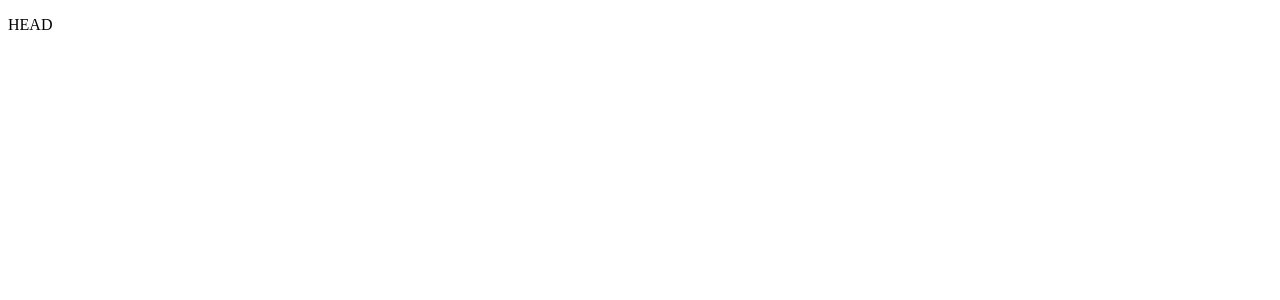
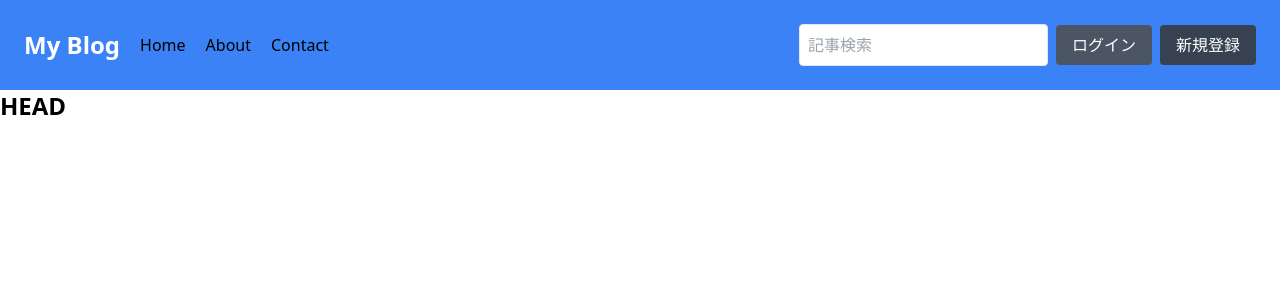
Before and after one commit to jpgits/tail-flask, a Flask app: page / in a window 1280 px wide. Before the commit the part shown is almost empty. Shown: the top 300 px of the page. Run offline with Flask 3, Linux system fonts and the light colour scheme; parts of the project's set-up code (start-up, migrations or seed data) failed here and were passed over.

Commit message:
header add

```diff
--- a/static/css/output.css
+++ b/static/css/output.css
@@ -554,8 +554,95 @@ video {
   --tw-contain-style:  ;
 }
 
+.ml-5 {
+  margin-left: 1.25rem;
+}
+
 .block {
   display: block;
+}
+
+.flex {
+  display: flex;
+}
+
+.items-center {
+  align-items: center;
+}
+
+.justify-between {
+  justify-content: space-between;
+}
+
+.space-x-5 > :not([hidden]) ~ :not([hidden]) {
+  --tw-space-x-reverse: 0;
+  margin-right: calc(1.25rem * var(--tw-space-x-reverse));
+  margin-left: calc(1.25rem * calc(1 - var(--tw-space-x-reverse)));
+}
+
+.space-x-2 > :not([hidden]) ~ :not([hidden]) {
+  --tw-space-x-reverse: 0;
+  margin-right: calc(0.5rem * var(--tw-space-x-reverse));
+  margin-left: calc(0.5rem * calc(1 - var(--tw-space-x-reverse)));
+}
+
+.rounded {
+  border-radius: 0.25rem;
+}
+
+.border {
+  border-width: 1px;
+}
+
+.bg-blue-500 {
+  --tw-bg-opacity: 1;
+  background-color: rgb(59 130 246 / var(--tw-bg-opacity));
+}
+
+.bg-green-600 {
+  --tw-bg-opacity: 1;
+  background-color: rgb(22 163 74 / var(--tw-bg-opacity));
+}
+
+.bg-green-700 {
+  --tw-bg-opacity: 1;
+  background-color: rgb(21 128 61 / var(--tw-bg-opacity));
+}
+
+.bg-gray-600 {
+  --tw-bg-opacity: 1;
+  background-color: rgb(75 85 99 / var(--tw-bg-opacity));
+}
+
+.bg-gray-700 {
+  --tw-bg-opacity: 1;
+  background-color: rgb(55 65 81 / var(--tw-bg-opacity));
+}
+
+.p-4 {
+  padding: 1rem;
+}
+
+.p-6 {
+  padding: 1.5rem;
+}
+
+.p-2 {
+  padding: 0.5rem;
+}
+
+.px-4 {
+  padding-left: 1rem;
+  padding-right: 1rem;
+}
+
+.py-2 {
+  padding-top: 0.5rem;
+  padding-bottom: 0.5rem;
+}
+
+.pl-5 {
+  padding-left: 1.25rem;
 }
 
 .text-2xl {
@@ -566,3 +653,13 @@ video {
 .font-bold {
   font-weight: 700;
 }
+
+.text-white {
+  --tw-text-opacity: 1;
+  color: rgb(255 255 255 / var(--tw-text-opacity));
+}
+
+.hover\:text-gray-200:hover {
+  --tw-text-opacity: 1;
+  color: rgb(229 231 235 / var(--tw-text-opacity));
+}
--- a/templates/layout.html
+++ b/templates/layout.html
@@ -2,11 +2,30 @@
 <html lang="ja">
 <head>
     <meta charset="UTF-8">
+    <link rel="stylesheet" href="static/css/output.css" type="text/css">
     <meta name="viewport" content="width=device-width, initial-scale=1.0">
     <title>{% block title %}Default{% endblock %}</title>
 </head>
 <body>
+    <header class="bg-blue-500 flex justify-between items-center p-6">
+        <div class="flex items-center">
+        <div class="text-white font-bold text-2xl">My Blog</div>
+        <nav class="ml-5">
+                <ul class="flex space-x-5">
+                    <li class="hover:text-gray-200"><a href="/">Home</a></li>
+                    <li class="hover:text-gray-200"><a href="/about">About</a></li>
+                    <li class="hover:text-gray-200"><a href="/contact">Contact</a></li>
+                </ul>
+            </nav>
+        </div>
+  <div class="flex items-center space-x-2">
+    <input type="text" placeholder="記事検索" class="p-2 border rounded">
+    <button class="bg-gray-600 text-white py-2 px-4 rounded">ログイン</button>
+    <button class="bg-gray-700 text-white py-2 px-4 rounded">新規登録</button>
+  </div>
+    </header>
     {% block content %}
+
 
     {% endblock %}
 
```
Also changed, not shown: static/js/script.js (added), 4 other files.
